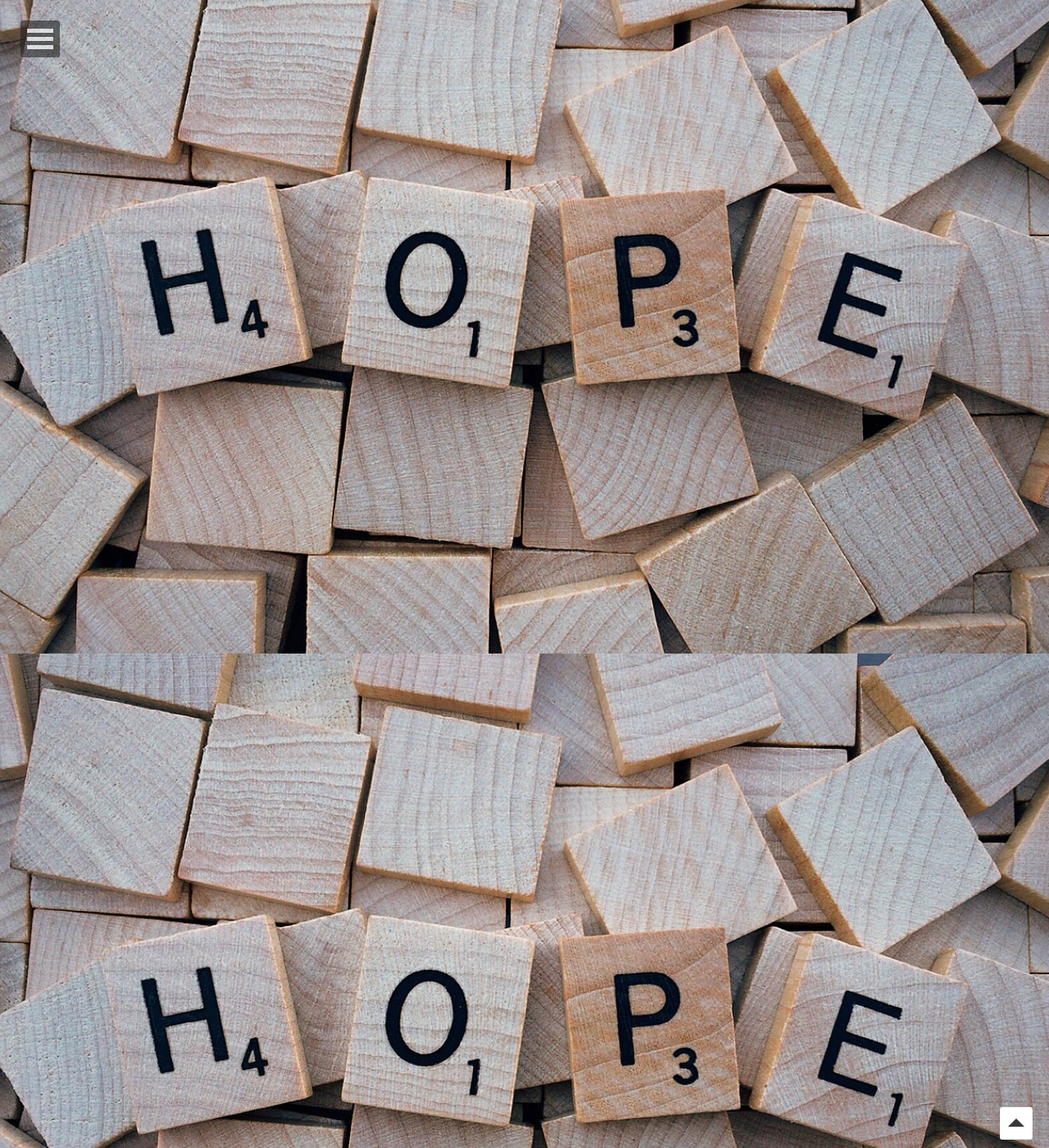
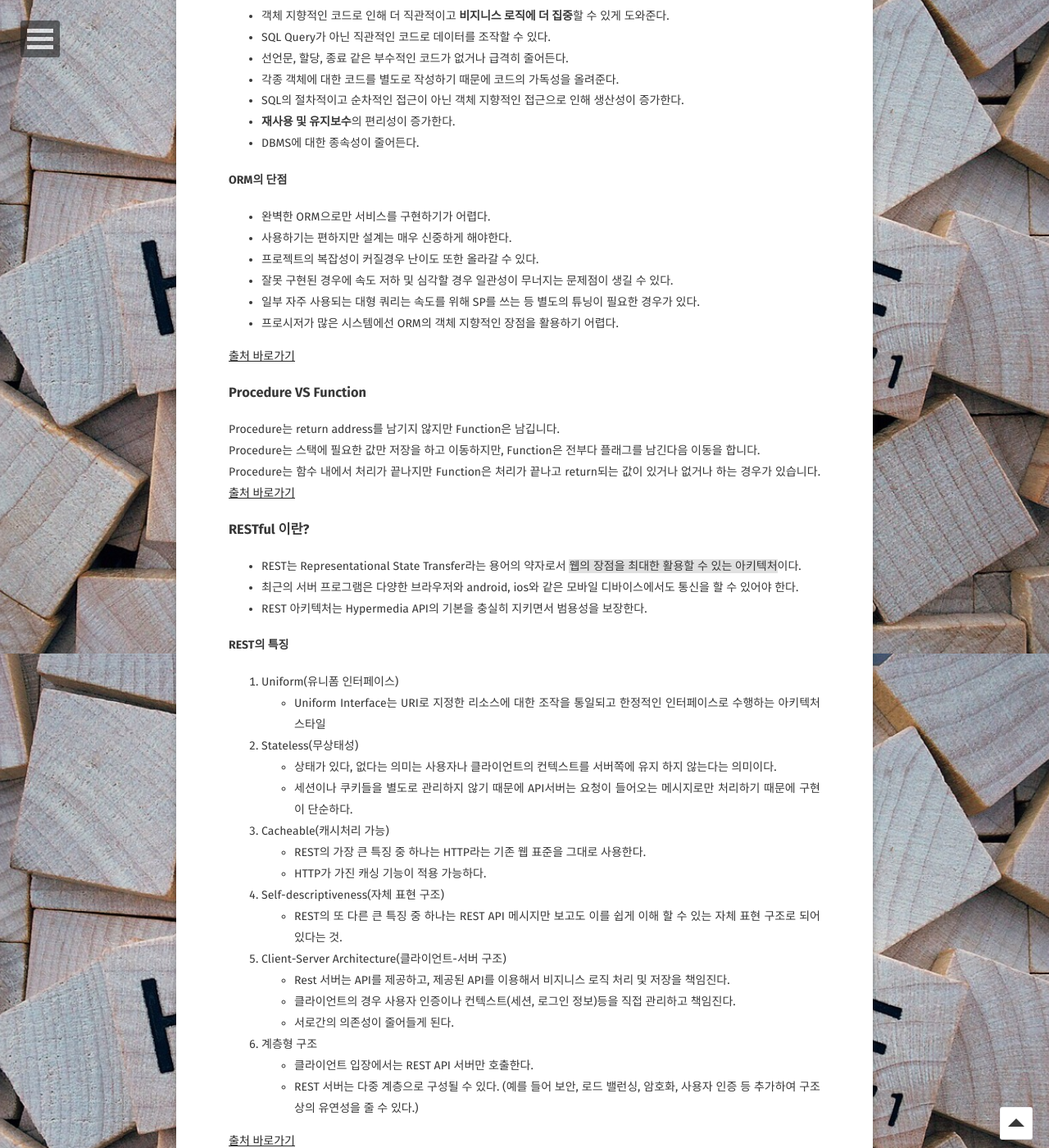
Before and after one commit to Jungjihyuk/JH_Life, a Jekyll site: the page built from _posts/2019-01-13-projectStudy.md, in a window 1280 px wide and 1400 px high, scrolled down 3703 px. Shown: the whole window at 82% size. Built offline with Jekyll 4.4.1, drawn with Linux system fonts in a browser that asks for light colours; some web fonts are replaced; comment, search, counter and statistics services are not loaded; some of the changed text lies outside the part shown.

Commit message:
ProjectStudy 추가 (ORM, RESTful)

```diff
--- a/_posts/2019-01-13-projectStudy.md
+++ b/_posts/2019-01-13-projectStudy.md
@@ -99,3 +99,69 @@ stechstar wordpress: <https://www.stechstar.com>
 인coDOM 홈페이지: <https://www.incodm.kr>
 ORM 개념<br>
 [출처 바로가기](https://m.blog.naver.com/PostView.nhn?blogId=my0biho&logNo=40146063900&proxyReferer=https%3A%2F%2Fwww.google.com%2F)<br>
+#### 굳이 ORM을 사용하는 이유는?
+<span style="background-color: #e1e1e1">객체 지향 프로그래밍다운 프로그래밍을 하자는데서 출발한다.</span><br>
+ORM을 사용하기 이전에는 객체 모델과 관계형 모델 간의 불일치가 존재했기 때문에 불일치를 해결하고 <br>
+좀 더 oop에 가까운 개발을 하자는데 의미를 갖는다.
+
+#### ORM이란
+<span style="background-color: #e1e1e1">객체-관계 매핑</span>
+* 객체와 관계형 데이터베이스의 데이터를 <span style="background-color: #ffe187">자동으로 매핑(연결)해주는 것</span>을 말한다.
+* 객체 지향 프로그래밍은 <strong>클래스</strong>를 사용하고, 관계형 데이터베이스는 <strong>테이블</strong>을 사용한다.
+* ORM은 객체를 table에 저장해 주고, table에 저장된 data로 부터 객체를 생성해주는 기능을 제공한다.
+* <strong>ORM</strong>을 통해 객체 간의 관계를 바탕으로 SQL을 자동으로 생성하여 불일치를 해결한다.
+* 객체를 통해 간접적으로 데이터베이스 데이터를 다룬다.
+* Persistant API라고도 할 수 있다.
+
+#### ORM의 장점
+- 객체 지향적인 코드로 인해 더 직관적이고 <strong>비지니스 로직에 더 집중</strong>할 수 있게 도와준다.
+- SQL Query가 아닌 직관적인 코드로 데이터를 조작할 수 있다.
+- 선언문, 할당, 종료 같은 부수적인 코드가 없거나 급격히 줄어든다.
+- 각종 객체에 대한 코드를 별도로 작성하기 때문에 코드의 가독성을 올려준다.
+- SQL의 절차적이고 순차적인 접근이 아닌 객체 지향적인 접근으로 인해 생산성이 증가한다.
+- <strong>재사용 및 유지보수</strong>의 편리성이 증가한다.
+- DBMS에 대한 종속성이 줄어든다.
+
+#### ORM의 단점
+- 완벽한 ORM으로만 서비스를 구현하기가 어렵다.
+- 사용하기는 편하지만 설계는 매우 신중하게 해야한다.
+- 프로젝트의 복잡성이 커질경우 난이도 또한 올라갈 수 있다.
+- 잘못 구현된 경우에 속도 저하 및 심각할 경우 일관성이 무너지는 문제점이 생길 수 있다.
+- 일부 자주 사용되는 대형 쿼리는 속도를 위해 SP를 쓰는 등 별도의 튜닝이 필요한 경우가 있다.
+- 프로시저가 많은 시스템에선 ORM의 객체 지향적인 장점을 활용하기 어렵다.
+
+[출처 바로가기](https://gmlwjd9405.github.io/2019/02/01/orm.html)
+
+### Procedure VS Function
+Procedure는 return address를 남기지 않지만 Function은 남깁니다.<br>
+Procedure는 스택에 필요한 값만 저장을 하고 이동하지만, Function은 전부다 플래그를 남긴다음 이동을 합니다.<br>
+Procedure는 함수 내에서 처리가 끝나지만 Function은 처리가 끝나고 return되는 값이 있거나 없거나 하는 경우가 있습니다.
+[출처 바로가기](https://www.hackerschool.org/HS_Boards/view.php?id=QNA_programming&no=6480)
+
+### RESTful 이란?
+* REST는 Representational State Transfer라는 용어의 약자로서 <span style="background-color: #e1e1e1">웹의 장점을 최대한 활용할 수 있는 아키텍처</span>이다.
+* 최근의 서버 프로그램은 다양한 브라우저와 android, ios와 같은 모바일 디바이스에서도 통신을 할 수 있어야 한다.
+* REST 아키텍처는 Hypermedia API의 기본을 충실히 지키면서 범용성을 보장한다.
+
+#### REST의 특징
+1. Uniform(유니폼 인터페이스)
+- Uniform Interface는 URI로 지정한 리소스에 대한 조작을 통일되고 한정적인 인터페이스로 수행하는 아키텍처 스타일
+2. Stateless(무상태성)
+- 상태가 있다, 없다는 의미는 사용자나 클라이언트의 컨텍스트를 서버쪽에 유지 하지 않는다는 의미이다.
+- 세션이나 쿠키들을 별도로 관리하지 않기 때문에 API서버는 요청이 들어오는 메시지로만 처리하기 때문에 구현이 단순하다.
+3. Cacheable(캐시처리 가능)
+- REST의 가장 큰 특징 중 하나는 HTTP라는 기존 웹 표준을 그대로 사용한다.
+- HTTP가 가진 캐싱 기능이 적용 가능하다.
+4. Self-descriptiveness(자체 표현 구조)
+- REST의 또 다른 큰 특징 중 하나는 REST API 메시지만 보고도 이를 쉽게 이해 할 수 있는 자체 표현 구조로 되어 있다는 것.
+5. Client-Server Architecture(클라이언트-서버 구조)
+- Rest 서버는 API를 제공하고, 제공된 API를 이용해서 비지니스 로직 처리 및 저장을 책임진다.
+- 클라이언트의 경우 사용자 인증이나 컨텍스트(세션, 로그인 정보)등을 직접 관리하고 책임진다.
+- 서로간의 의존성이 줄어들게 된다.
+6. 계층형 구조
+- 클라이언트 입장에서는 REST API 서버만 호출한다.
+- REST 서버는 다중 계층으로 구성될 수 있다. (예를 들어 보안, 로드 밸런싱, 암호화, 사용자 인증 등 추가하여 구조상의 유연성을 줄 수 있다.)
+
+
+
+[출처 바로가기](https://nesoy.github.io/articles/2017-02/REST)
```
